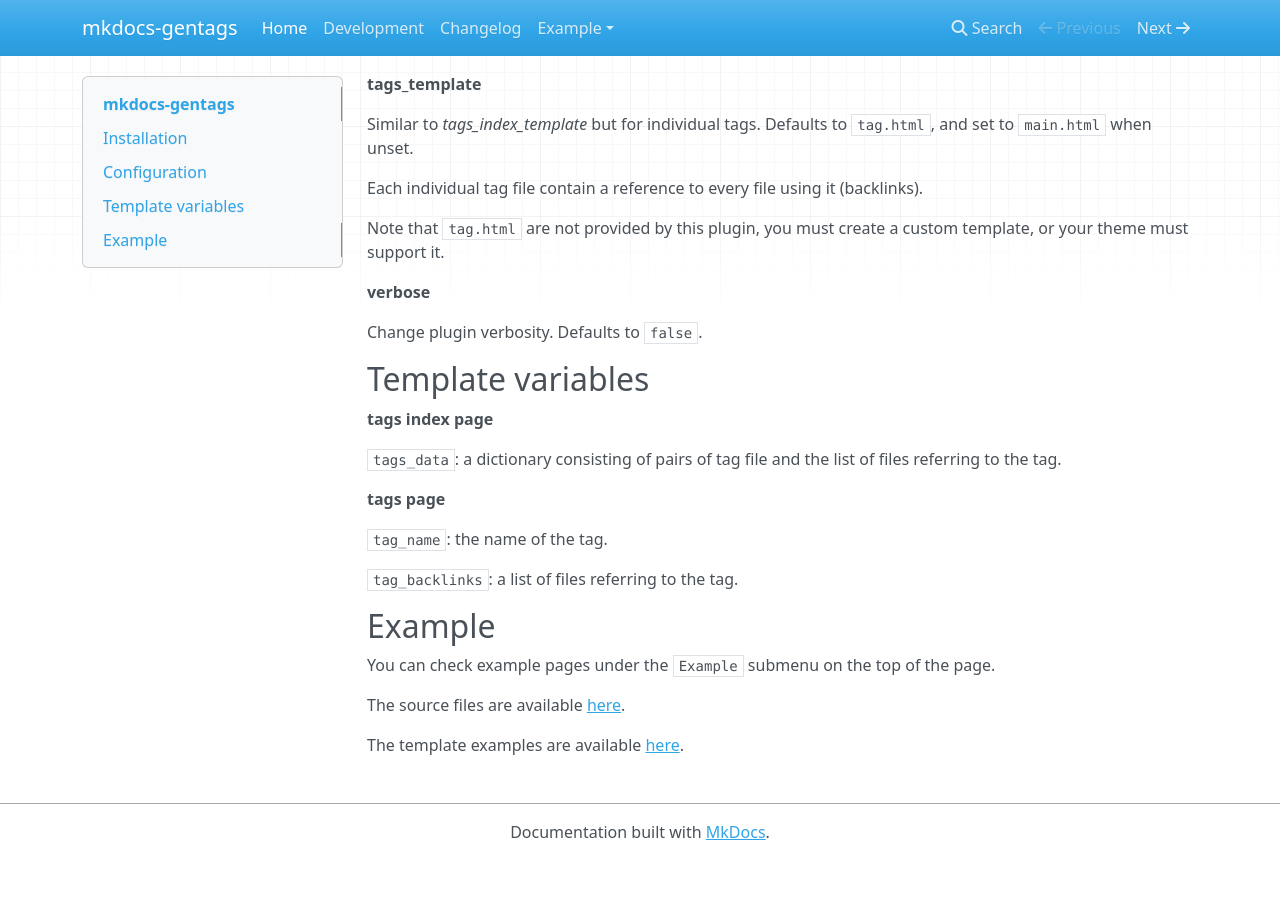
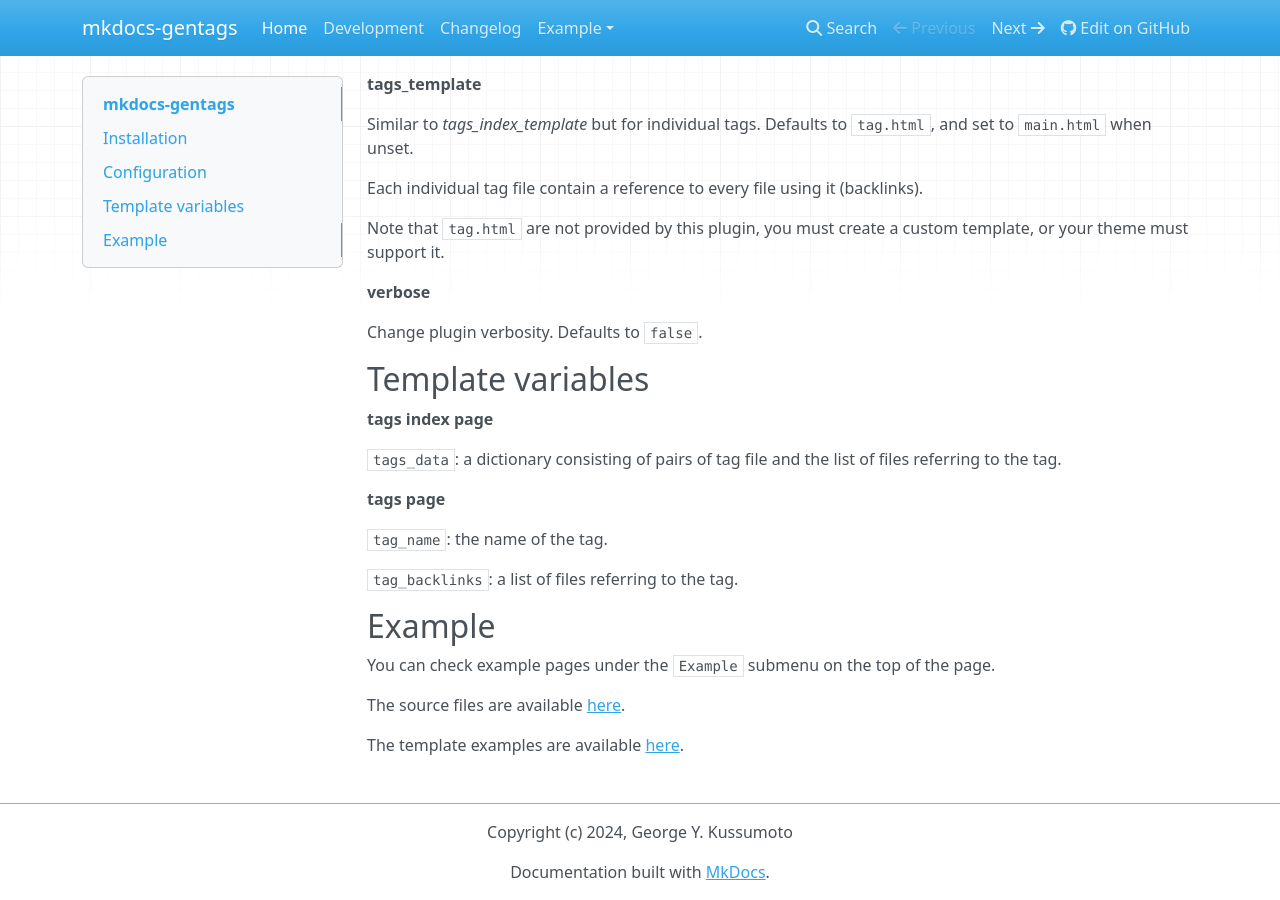
Before and after one commit to georgeyk/mkdocs-gentags, an MkDocs documentation site: the page built from docs/index.md, in a window 1280 px wide and 900 px high, scrolled down 873 px. Built offline with MkDocs 1.6.1, drawn with Linux system fonts in a browser that asks for light colours; nearby versions of some CDN libraries; before the commit the page ends 1733 px from its top, so only the background shows below that.

Commit message:
Update metadata

```diff
--- a/mkdocs.yml
+++ b/mkdocs.yml
@@ -1,4 +1,9 @@
 site_name: mkdocs-gentags
+repo_url: https://github.com/georgeyk/mkdocs-gentags
+site_description: mkdocs plugin to generate tags from metadata (aka frontmatter).
+site_url: https://georgeyk.github.io/mkdocs-gentags/
+site_author: George Y. Kussumoto
+copyright: Copyright (c) 2024, George Y. Kussumoto
 
 theme:
   name: mkdocs
```
